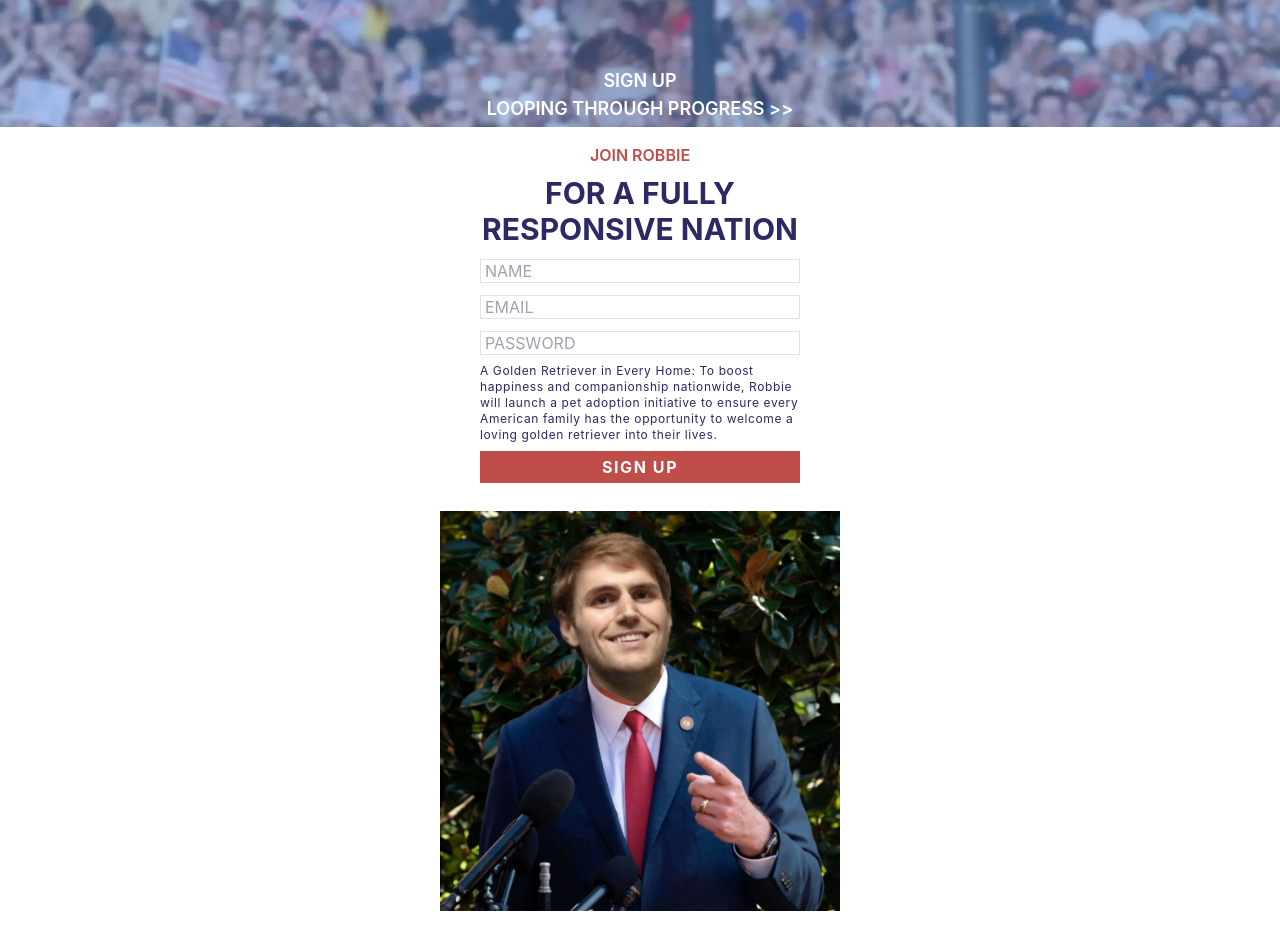
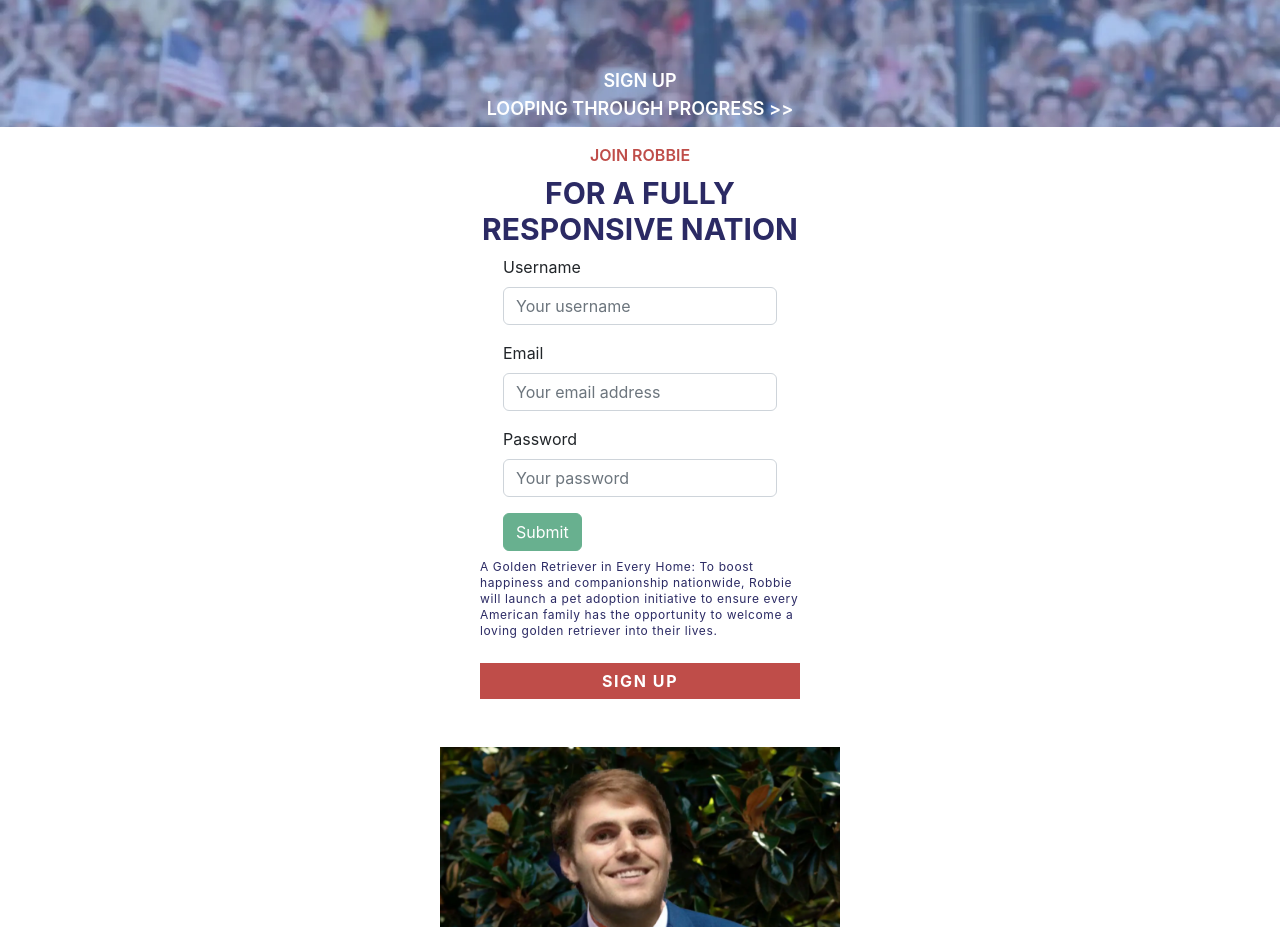
Before and after one commit to rjclemmer/Robbie4President, a React (Create React App) app in the folder client/: page / in a window 1280 px wide. Shown: the part 2220-3147 px from the top of the page. Built offline with nearby package versions, Linux system fonts and the light colour scheme.

Commit message:
SignupForm.js

```diff
--- a/client/src/components/SignupForm.js
+++ b/client/src/components/SignupForm.js
@@ -49,6 +49,7 @@ const SignupForm = () => {
       });
       console.log(data);
       Auth.login(data.addUser.token);
+      alert("signup successful")
     } catch (err) {
       console.error(err);
     }
@@ -74,50 +75,45 @@ const SignupForm = () => {
           Something went wrong with your signup!
         </Alert>
 
-        <Form.Group className='mb-3'>
-          <Form.Label htmlFor="username">Username</Form.Label>
-          <Form.Control
+        <div className="mb-3">
+  <label htmlFor="name">Name</label>
+  <input
+    className="w-full h-6 pl-1 py-0.5 mt-1 border border-gray-500"
     type="text"
-            placeholder="Your username"
-            name="username"
+    name="name"
+    placeholder="Your name"
     onChange={handleInputChange}
-            value={userFormData.username}
+    value={userFormData.name}
     required
   />
-          <Form.Control.Feedback type="invalid">
-            Username is required!
-          </Form.Control.Feedback>
-        </Form.Group>
+</div>
 
-        <Form.Group className='mb-3'>
-          <Form.Label htmlFor="email">Email</Form.Label>
-          <Form.Control
+<div className="mb-3">
+  <label htmlFor="email">Email</label>
+  <input
+    className="w-full h-6 pl-1 py-0.5 mt-1 border border-gray-500"
     type="email"
-            placeholder="Your email address"
     name="email"
+    placeholder="Your email"
     onChange={handleInputChange}
     value={userFormData.email}
     required
   />
-          <Form.Control.Feedback type="invalid">
-            Email is required!
-          </Form.Control.Feedback>
-        </Form.Group>
+</div>
 
-        <Form.Group className='mb-3'>
-          <Form.Label htmlFor="password">Password</Form.Label>
-          <Form.Control
+<div className="mb-3">
+  <label htmlFor="password">Password</label>
+  <input
+    className="w-full h-6 pl-1 py-0.5 mt-1 border border-gray-500"
     type="password"
+    name="password"
     placeholder="Your password"
-            name="password"
     onChange={handleInputChange}
     value={userFormData.password}
     required
   />
-          <Form.Control.Feedback type="invalid">
-            Password is required!
-          </Form.Control.Feedback>
-        </Form.Group>
+</div>
+
         <Button
           disabled={
             !(
--- a/client/src/pages/Home.js
+++ b/client/src/pages/Home.js
@@ -15,6 +15,7 @@ import crowdRob from '../assets/images/crowdRob.webp'
 import bigCrowdRob from '../assets/images/bigCrowdRob.webp'
 import treeRob from '../assets/images/treeRob.webp'
 import Footer from '../components/Footer'
+import SignupForm from './Signup';
 
 
 const Home = () => {
@@ -87,27 +88,17 @@ const Home = () => {
       </a>
     </div>
     {/* Sign up Form */}
-    <form className="flex justify-center pt-3">
-      <div className="inline-flex flex-col space-y-2 items-center justify-start w-80 h-80">
-        <p className="text-base font-semibold text-[#BF4D49] uppercase">JOIN ROBBIE</p>
-        <p className="text-3xl font-bold text-center text-[#2B2A64]">FOR A FULLY <br />RESPONSIVE NATION</p>
+    <div className="flex justify-center pt-3">
+  <div className="inline-flex flex-col space-y-2 items-center justify-start w-80" style={{ height: 'calc(100% - 380px)' }}>
+    <p className="text-base font-semibold text-[#BF4D49] uppercase">JOIN ROBBIE</p>
+    <p className="text-3xl font-bold text-center text-[#2B2A64]">FOR A FULLY <br />RESPONSIVE NATION</p>
 
-        <label className="w-80">
-          <input className="w-full h-6 pl-1 py-0.5 mt-1 border border-gray-500" type="text" name="name" placeholder='NAME' />
-        </label>
+    <SignupForm />
 
-        <label className="w-80">
-          <input className="w-full h-6 pl-1 py-0.5 mt-1 border border-gray-500" type="email" name="email" placeholder='EMAIL'/>
-        </label>
-
-        <label className="w-80">
-          <input className="w-full h-6 pl-1 py-0.5 mt-1 border border-gray-500" type="password" name="password" placeholder='PASSWORD' />
-        </label>
-
-        <p className="w-80 h-24 text-xs tracking-wider text-[#2B2A64]">A Golden Retriever in Every Home: To boost happiness and companionship nationwide, Robbie will launch a pet adoption initiative to ensure every American family has the opportunity to welcome a loving golden retriever into their lives.</p>
-        <button className="w-80 h-9 py-1 font-bold tracking-widest text-white bg-[#BF4D49]" type="submit">SIGN UP</button>
-      </div>
-    </form>
+    <p className="w-80 h-24 text-xs tracking-wider text-[#2B2A64]">A Golden Retriever in Every Home: To boost happiness and companionship nationwide, Robbie will launch a pet adoption initiative to ensure every American family has the opportunity to welcome a loving golden retriever into their lives.</p>
+    <button className="w-80 h-9 py-1 font-bold tracking-widest text-white bg-[#BF4D49]" type="submit">SIGN UP</button>
+  </div>
+</div>
     {/* tree robbie */}
     <div className='flex justify-center pt-12 pb-6'>
     <img className=' h-[400px] w-[400px] object-cover  ' src={treeRob} alt="smiling in front of trees" />
```
Lines whose indentation alone changed are shown as unchanged.
